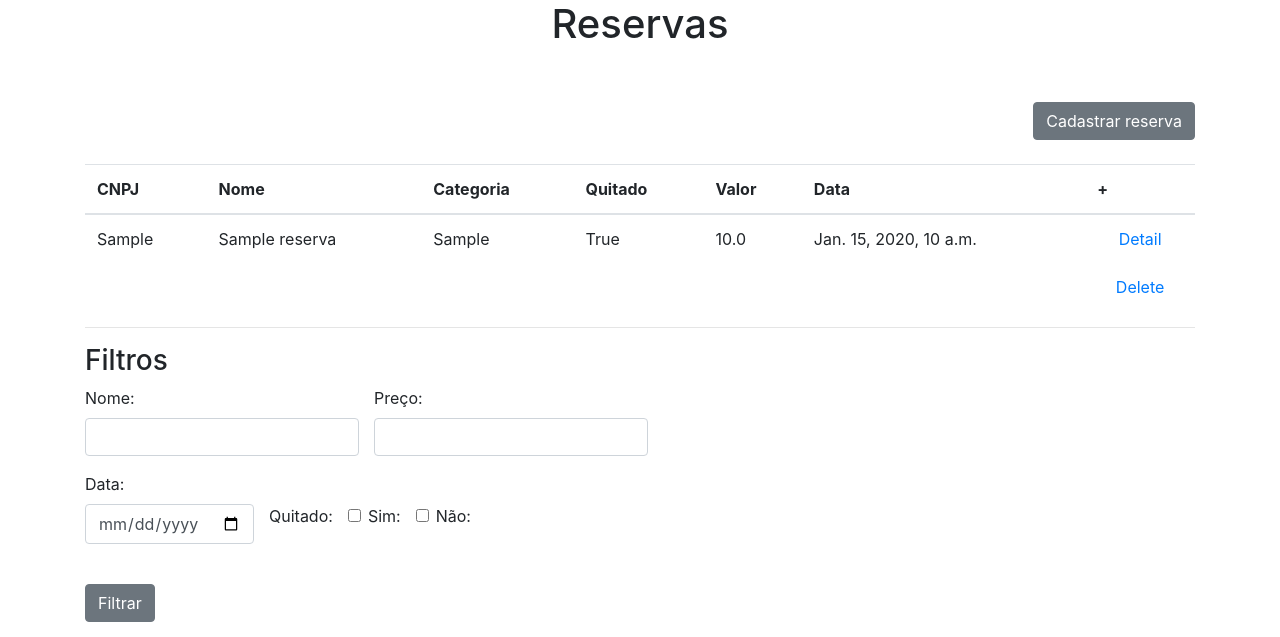
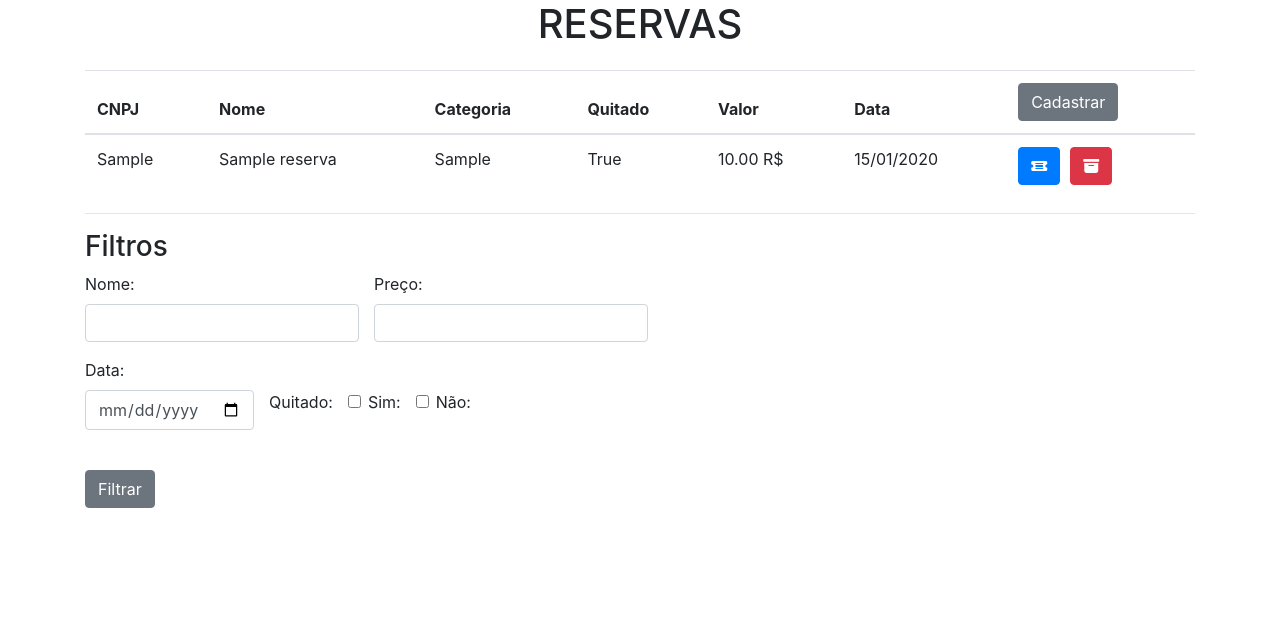
Before and after one commit to Pdr9/atividade-reservas, a Django app: page / in a window 1280 px wide. Shown: the top 637 px of the page. Run offline with Django 4.2, Linux system fonts and the light colour scheme; tables that the repository leaves empty hold one stand-in row (values such as "Sample post"); some libraries are stand-ins or nearby versions.

Commit message:
new icons

```diff
--- a/core/forms.py
+++ b/core/forms.py
@@ -12,6 +12,8 @@ class ReservaForm(ModelForm):
             'cnpj' : forms.TextInput(attrs={'class': 'form-control' }),
             'name' : forms.TextInput(attrs={'class': 'form-control' }),
             'category' : forms.TextInput(attrs={'class': 'form-control' }),
-            'quitado' : forms.CheckboxInput(attrs={'class': 'form-control'}),
+            'quitado': forms.CheckboxInput(attrs={'class': 'form-group', 'style': 'display: flex'}),
+
+
             'stand' : forms.Select(attrs={'class': 'form-control'}),
         }
--- a/core/templates/core/home.html
+++ b/core/templates/core/home.html
@@ -1,29 +1,24 @@
 <!DOCTYPE html>
 <html lang="en">
-
 <head>
   <meta charset="UTF-8">
   <meta name="viewport" content="width=device-width, initial-scale=1.0">
   <title>Document</title>
+  <link href="https://cdn.jsdelivr.net/npm/bootstrap-icons@1.7.2/font/bootstrap-icons.css" rel="stylesheet">
+
   <link rel="stylesheet" href="https://cdn.jsdelivr.net/npm/bootstrap@4.0.0/dist/css/bootstrap.min.css"
     integrity="sha384-Gn5384xqQ1aoWXA+058RXPxPg6fy4IWvTNh0E263XmFcJlSAwiGgFAW/dAiS6JXm" crossorigin="anonymous">
   <script src="https://cdn.jsdelivr.net/npm/bootstrap@5.2.3/dist/js/bootstrap.bundle.min.js"
     integrity="sha384-kenU1KFdBIe4zVF0s0G1M5b4hcpxyD9F7jL+jjXkk+Q2h455rYXK/7HAuoJl+0I4"
     crossorigin="anonymous"></script>
 </head>
-
 <body>
   <div >
-    <h1 style="text-align: center;">Reservas</h1>
+    <h1 style="text-align: center;">RESERVAS</h1>
   </div>
-  <br>
-
   <div class="container">
     <div style="margin-top: 2%; display: flex; justify-content: end;">
-
-      <a href="{% url 'reserva_criar'%}"><button class="btn btn-secondary"> Cadastrar reserva</button></a>
     </div>
-    <br>
     <table class="table">
       <thead>
         <tr>
@@ -33,7 +28,7 @@
           <th scope="col">Quitado</th>
           <th scope="col">Valor</th>
           <th scope="col">Data</th>
-          <th scope="col">+</th>
+          <th scope="col"><a href="{% url 'reserva_criar'%}"><button class="btn btn-secondary"> Cadastrar</button></a></th>
         </tr>
       </thead>
       <tbody>
@@ -43,14 +38,12 @@
           <td>{{ reserva.name }}</td>
           <td>{{ reserva.category }}</td>
           <td>{{ reserva.quitado }}</td>
-          <td>{{ reserva.stand.price }}</td>
-          <td>{{ reserva.date }}</td>
+          <td>{{ reserva.stand.price|floatformat:2}} R$</td>
+          <td>{{ reserva.date|date:"d/m/Y" }}</td>
           <td>
-            <div style="display: flex; flex-direction: column; align-items: center;">
-              <a href="{% url 'detalhes_reserva' reserva.id %}">Detail</a>
-              <br>
-              <a href="{% url 'excluir_reserva' reserva.id %}"> Delete
-            </a>
+            <div style="display: flex; align-items: center; gap: 10px;">
+              <a href="{% url 'detalhes_reserva' reserva.id %}" class="btn btn-primary"><i class="bi bi-ticket-detailed-fill"></i></a>
+              <a href="{% url 'excluir_reserva' reserva.id %}" class="btn btn-danger"><i class="bi bi-archive-fill"></i></a>
             </div>
           </td>
         </tr>
```
Also changed, not shown: core/templates/core/form.html (+5 -3 lines).
